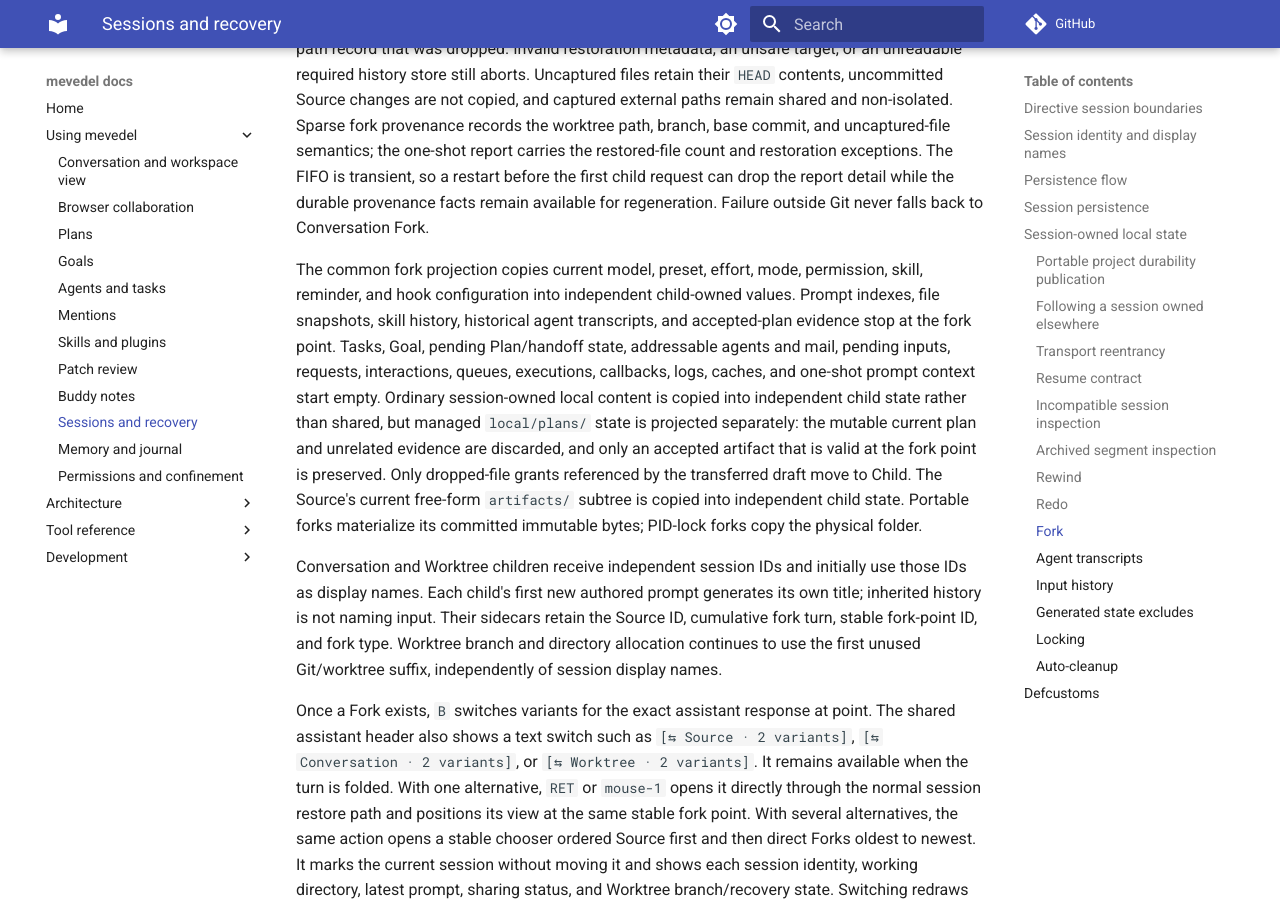
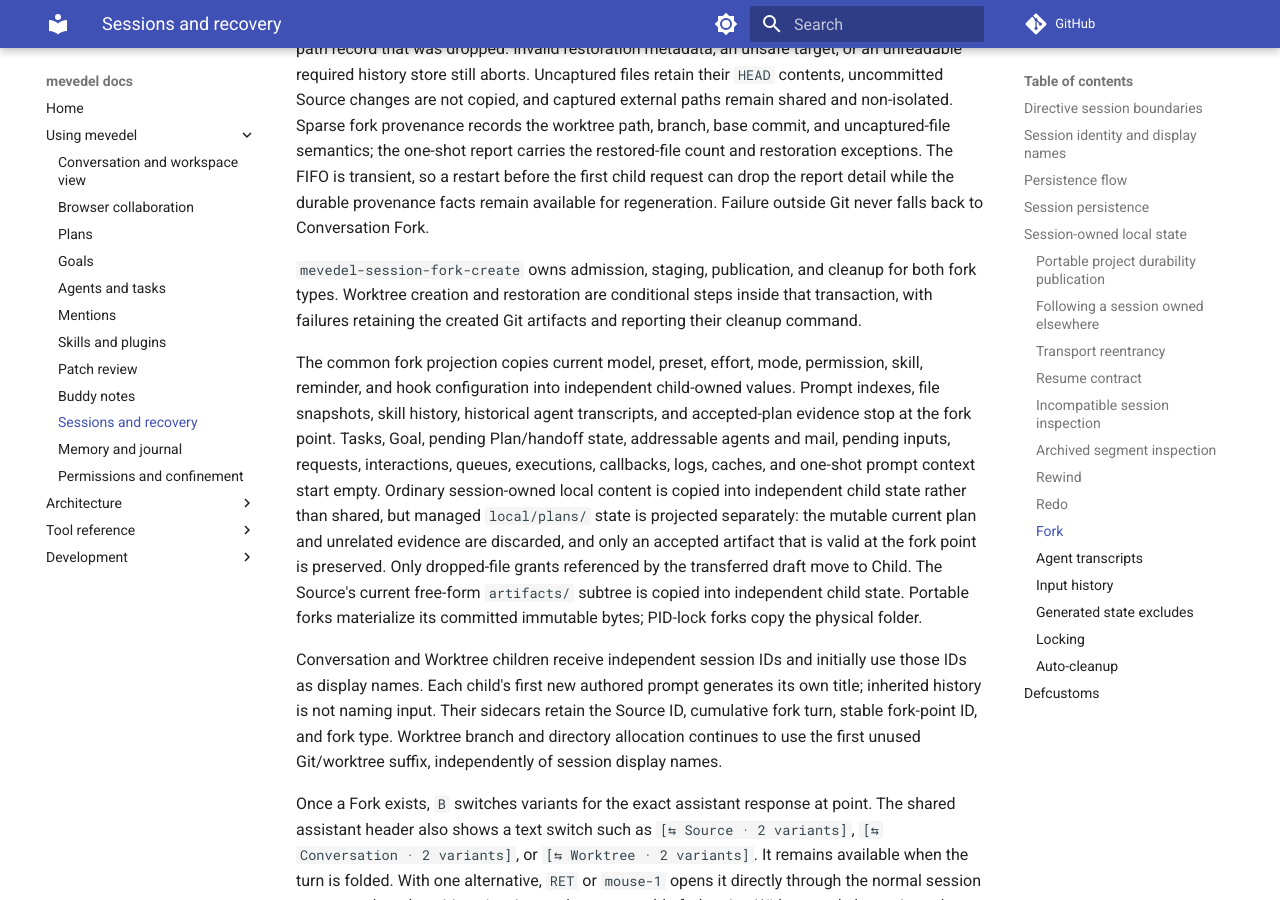
Before and after one commit to FrauH0lle/mevedel, an MkDocs documentation site: the page built from docs/sessions.md, in a window 1280 px wide and 900 px high, scrolled down 26804 px. Built offline with MkDocs 1.6.1 and Material for MkDocs 9.7.7, drawn with Linux system fonts in a browser that asks for light colours; comment, search, counter and statistics services are not loaded.

Commit message:
refactor(session): Give both fork types one transaction owner
Conversation and Worktree forks duplicate admission, staging, child cloning,
publication and cleanup. Route both through one entry point, with checkout
creation and restoration confined to the worktree steps. Preserve retained
Git artifacts and their cleanup diagnostics after post-creation failure.

* mevedel-session-fork.el (mevedel-session-fork-create): Replace the two
materializers with one transaction; remove failure/result staging variables.
* mevedel-view-composer.el (mevedel-view--submit-armed-session-fork): Pass
the selected type directly to the transaction owner.
* test/test-mevedel-session-fork.el: Characterize staging cleanup on errors
and nonlocal exits; retain success, partial restoration and failure cases.
* test/test-mevedel-view-composer.el, test/test-mevedel-execution-remote.el,
test/test-mevedel-journal-capture-branches.el: Update all callers.
* docs/sessions.md: Document shared transaction ownership.

Validation: 262 focused ERT cases, zero unexpected, 14 opt-in transport
skips; warning-free Eask compilation.

```diff
--- a/docs/sessions.md
+++ b/docs/sessions.md
@@ -1262,6 +1262,11 @@
 durable provenance facts remain available for regeneration. Failure outside
 Git never falls back to Conversation Fork.
 
+`mevedel-session-fork-create` owns admission, staging, publication, and cleanup
+for both fork types. Worktree creation and restoration are conditional steps
+inside that transaction, with failures retaining the created Git artifacts and
+reporting their cleanup command.
+
 The common fork projection copies current model, preset, effort, mode,
 permission, skill, reminder, and hook configuration into independent
 child-owned values. Prompt indexes, file snapshots, skill history, historical
```
Also changed, not shown: 6 other files.
